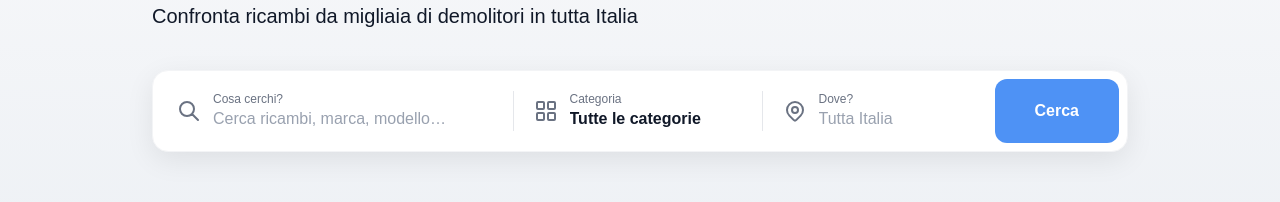
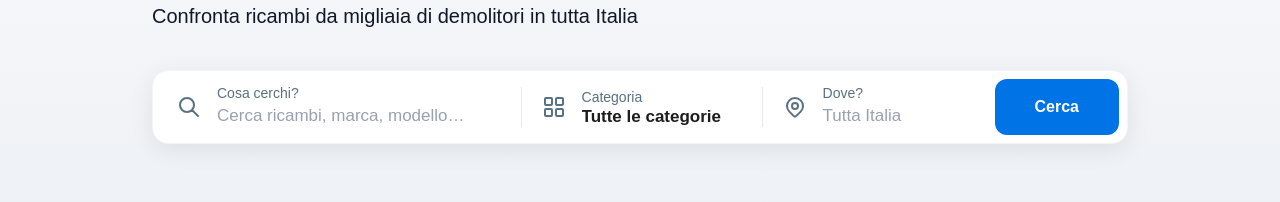
Before and after one commit to autodemo24/autodemo24, a Next.js app: page /home2 in a window 1280 px wide. Shown: the part 200-402 px from the top of the page. Built offline with nearby package versions, Linux system fonts and the light colour scheme.

Commit message:
home2: search bar match pixel-perfect Trivago — label #5A7083 + valore bold #1D1D1D, icone 24px, X pulito senza cerchio, bottone #0073E6 con padding esterno
Co-Authored-By: Claude Opus 4.7 (1M context) <noreply@anthropic.com>

```diff
--- a/app/home2/Home2SearchBar.tsx
+++ b/app/home2/Home2SearchBar.tsx
@@ -60,7 +60,7 @@ export default function Home2SearchBar() {
         setSuggestions(list);
         setSugIndex(-1);
       } catch {
-        // swallow network errors
+        // swallow
       }
     }, 180);
     return () => {
@@ -121,15 +121,15 @@ export default function Home2SearchBar() {
       }}
       className="w-full"
     >
-      <div className="flex items-stretch bg-white rounded-2xl shadow-[0_8px_28px_rgba(0,0,0,0.08)] border border-gray-100 p-2 gap-1">
+      <div className="flex items-stretch bg-white rounded-2xl shadow-[0_6px_24px_rgba(0,0,0,0.08)] border border-gray-100">
         {/* Cosa cerchi */}
-        <div ref={qRef} className="relative flex-1">
-          <div className="flex items-center gap-3 pl-4 pr-3 h-16 rounded-xl hover:bg-gray-50 transition-colors">
-            <svg className="w-6 h-6 text-gray-500 shrink-0" fill="none" viewBox="0 0 24 24" stroke="currentColor" strokeWidth={2}>
+        <div ref={qRef} className="relative flex-1 min-w-0">
+          <div className="flex items-center gap-4 pl-6 pr-4 py-3 h-[72px]">
+            <svg className="w-6 h-6 text-[#5A7083] shrink-0" fill="none" viewBox="0 0 24 24" stroke="currentColor" strokeWidth={2}>
               <path strokeLinecap="round" strokeLinejoin="round" d="M21 21l-6-6m2-5a7 7 0 11-14 0 7 7 0 0114 0z" />
             </svg>
             <div className="flex-1 min-w-0">
-              <label className="block text-xs text-gray-500">Cosa cerchi?</label>
+              <label className="block text-sm text-[#5A7083] leading-none mb-1">Cosa cerchi?</label>
               <input
                 type="text"
                 value={q}
@@ -137,7 +137,7 @@ export default function Home2SearchBar() {
                 onFocus={() => { if (suggestions.length > 0) setSugOpen(true); }}
                 onKeyDown={onSearchKey}
                 placeholder="Cerca ricambi, marca, modello…"
-                className="w-full text-base font-semibold text-gray-900 placeholder:text-gray-400 placeholder:font-normal bg-transparent outline-none"
+                className="w-full text-[17px] font-bold text-[#1D1D1D] placeholder:text-gray-400 placeholder:font-normal bg-transparent outline-none leading-none"
                 autoComplete="off"
                 role="combobox"
                 aria-expanded={sugOpen && suggestions.length > 0}
@@ -149,9 +149,9 @@ export default function Home2SearchBar() {
                 type="button"
                 onClick={() => { setQ(''); setSuggestions([]); setSugOpen(false); }}
                 aria-label="Cancella"
-                className="shrink-0 w-8 h-8 flex items-center justify-center rounded-full text-gray-400 hover:text-gray-700 hover:bg-gray-100"
+                className="shrink-0 w-7 h-7 flex items-center justify-center text-[#5A7083] hover:text-[#1D1D1D]"
               >
-                <svg className="w-5 h-5" fill="none" viewBox="0 0 24 24" stroke="currentColor" strokeWidth={2}>
+                <svg className="w-5 h-5" fill="none" viewBox="0 0 24 24" stroke="currentColor" strokeWidth={2.2}>
                   <path strokeLinecap="round" strokeLinejoin="round" d="M6 18L18 6M6 6l12 12" />
                 </svg>
               </button>
@@ -195,17 +195,17 @@ export default function Home2SearchBar() {
           <button
             type="button"
             onClick={() => setCatOpen((v) => !v)}
-            className="w-full h-16 pl-4 pr-3 flex items-center gap-3 text-left rounded-xl hover:bg-gray-50 transition-colors"
+            className="w-full h-[72px] pl-5 pr-4 flex items-center gap-4 text-left"
           >
-            <svg className="w-6 h-6 text-gray-500 shrink-0" fill="none" viewBox="0 0 24 24" stroke="currentColor" strokeWidth={2}>
+            <svg className="w-6 h-6 text-[#5A7083] shrink-0" fill="none" viewBox="0 0 24 24" stroke="currentColor" strokeWidth={2}>
               <rect x="3" y="3" width="7" height="7" rx="1" />
               <rect x="14" y="3" width="7" height="7" rx="1" />
               <rect x="3" y="14" width="7" height="7" rx="1" />
               <rect x="14" y="14" width="7" height="7" rx="1" />
             </svg>
             <div className="flex-1 min-w-0">
-              <span className="block text-xs text-gray-500">Categoria</span>
-              <span className="block text-base font-semibold text-gray-900 truncate">{categoria}</span>
+              <span className="block text-sm text-[#5A7083] leading-none mb-1">Categoria</span>
+              <span className="block text-[17px] font-bold text-[#1D1D1D] leading-none truncate">{categoria}</span>
             </div>
           </button>
 
@@ -241,20 +241,20 @@ export default function Home2SearchBar() {
 
         {/* Dove */}
         <div className="w-56 shrink-0">
-          <div className="h-16 pl-4 pr-3 flex items-center gap-3 rounded-xl hover:bg-gray-50 transition-colors">
-            <svg className="w-6 h-6 text-gray-500 shrink-0" fill="none" viewBox="0 0 24 24" stroke="currentColor" strokeWidth={2}>
+          <div className="h-[72px] pl-5 pr-4 flex items-center gap-4">
+            <svg className="w-6 h-6 text-[#5A7083] shrink-0" fill="none" viewBox="0 0 24 24" stroke="currentColor" strokeWidth={2}>
               <path strokeLinecap="round" strokeLinejoin="round" d="M17.657 16.657L13.414 20.9a2 2 0 01-2.827 0l-4.244-4.243a8 8 0 1111.314 0z" />
               <path strokeLinecap="round" strokeLinejoin="round" d="M15 11a3 3 0 11-6 0 3 3 0 016 0z" />
             </svg>
             <div className="flex-1 min-w-0">
-              <label className="block text-xs text-gray-500">Dove?</label>
+              <label className="block text-sm text-[#5A7083] leading-none mb-1">Dove?</label>
               <input
                 type="text"
                 value={dove}
                 onChange={(e) => setDove(e.target.value)}
                 onKeyDown={onLocationKey}
                 placeholder={ALL_LOCATIONS}
-                className="w-full text-base font-semibold text-gray-900 placeholder:text-gray-400 placeholder:font-normal bg-transparent outline-none"
+                className="w-full text-[17px] font-bold text-[#1D1D1D] placeholder:text-gray-400 placeholder:font-normal bg-transparent outline-none leading-none"
                 autoComplete="off"
               />
             </div>
@@ -262,12 +262,14 @@ export default function Home2SearchBar() {
         </div>
 
         {/* Cerca */}
-        <button
-          type="submit"
-          className="shrink-0 px-10 rounded-xl bg-[#4E92F5] hover:bg-[#3f7dd4] text-white text-base font-semibold transition-colors"
-        >
-          Cerca
-        </button>
+        <div className="p-2">
+          <button
+            type="submit"
+            className="h-full px-10 rounded-xl bg-[#0073E6] hover:bg-[#005bb8] text-white text-base font-bold transition-colors"
+          >
+            Cerca
+          </button>
+        </div>
       </div>
     </form>
   );
```
